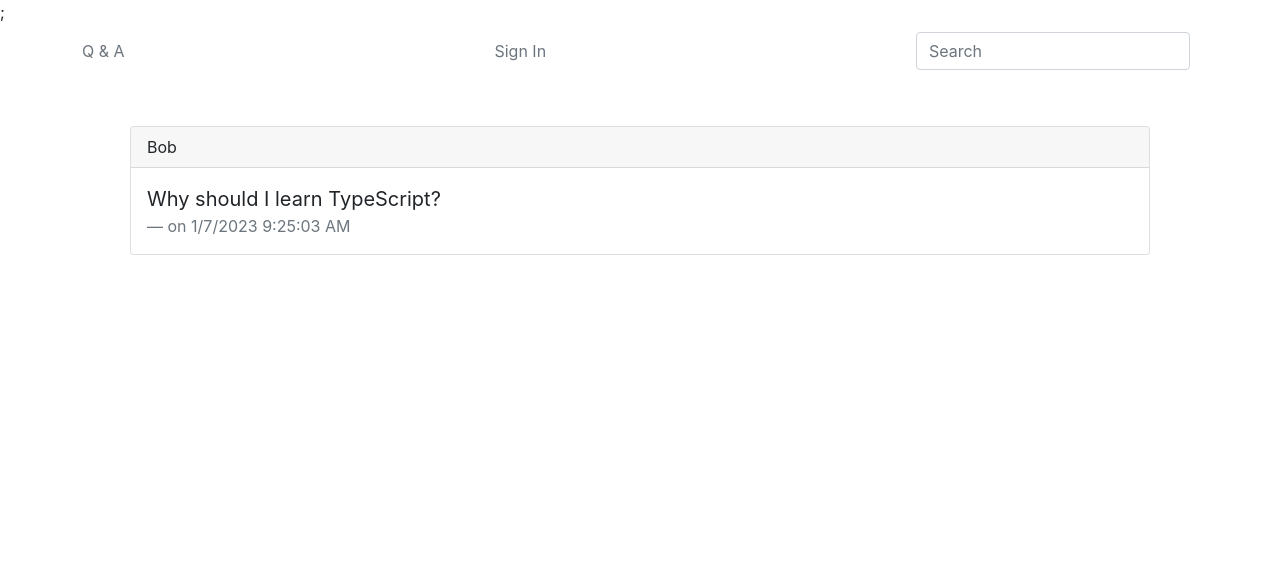
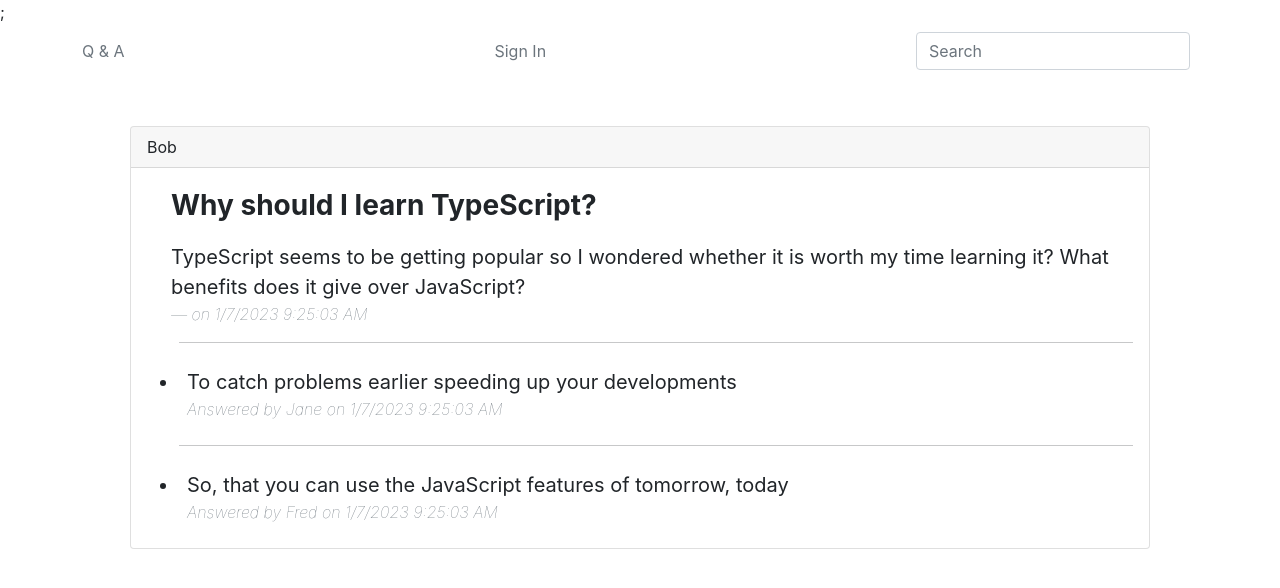
Before and after one commit to WissemHajbi/Quiz-frontend, a React (Create React App) app: page /question/1 in a window 1280 px wide. Shown: the top 588 px of the page. Built offline with nearby package versions, Linux system fonts and the light colour scheme.

Commit message:
Add: search by query parametrs, search component, answer components

```diff
--- /dev/null
+++ b/src/Answer.tsx
@@ -0,0 +1,16 @@
+import { AnswerData } from "./questionsData";
+
+interface Props {
+    data: AnswerData;
+}
+
+export const Answer = ({ data }: Props) => {
+    return (
+        <div>
+            <div>{data.content}</div>
+            <div className="text-secondary fs-6 fw-lighter fst-italic">{`Answered by ${
+                data.userName
+            } on ${data.created.toLocaleDateString()} ${data.created.toLocaleTimeString()}`}</div>
+        </div>
+    );
+};
--- /dev/null
+++ b/src/AnswerList.tsx
@@ -0,0 +1,21 @@
+import { AnswerData } from "./questionsData";
+import { Answer } from "./Answer";
+
+interface Props {
+    data?: AnswerData[];
+}
+
+export const AnswersList = ({ data }: Props) => {
+    return (
+        <ul>
+            {data?.map((answer) => (
+                <div>
+                    <hr />
+                    <li className="p-2" key={answer.Id}>
+                        <Answer data={answer} />
+                    </li>
+                </div>
+            ))}
+        </ul>
+    );
+};
--- a/src/Home.tsx
+++ b/src/Home.tsx
@@ -1,6 +1,10 @@
 import React from "react";
 import { QuestionList } from "./QuestionList";
-import { getUnansweredQuestions, QuestionData } from "./questionsData";
+import {
+    getAllQuestions,
+    getUnansweredQuestions,
+    QuestionData,
+} from "./questionsData";
 import { PageTitle } from "./PageTitle";
 import { useNavigate } from "react-router-dom";
 
@@ -10,7 +14,7 @@
 
     React.useEffect(() => {
         const doGetUnansweredQuestions = async () => {
-            const unansweredQuestions = await getUnansweredQuestions();
+            const unansweredQuestions = await getAllQuestions();
             setQuestions(unansweredQuestions);
             setQuestionsLoading(false);
         };
--- a/src/Question.tsx
+++ b/src/Question.tsx
@@ -6,17 +6,22 @@
     showContent?: boolean;
 }
 
-export const Question = ({ data, showContent }: Props) => (
-    <div>
-        <Link to={`/question/${data.Id}`}>{data.title}</Link>
+export const Question = ({ data, showContent = true }: Props) => (
+    <div className="mt-3">
+        <Link
+            className="text-dark text-decoration-none fs-3 "
+            to={`/question/${data.Id}`}
+        >
+            {data.title}
+        </Link>
         {showContent && (
-            <div>
+            <div className="text-secondary fw-lighter">
                 {data.content.length > 50
                     ? `${data.content.substring(0, 50)}...`
                     : data.content}
             </div>
         )}
-        <div>
+        <div className="text-secondary fw-lighter fst-italic">
             {`Asked by ${
                 data.userName
             } on ${data.created.toLocaleDateString()} ${data.created.toLocaleTimeString()}`}
--- a/src/QuestionList.tsx
+++ b/src/QuestionList.tsx
@@ -3,13 +3,13 @@
 import { Question } from "./Question";
 
 interface Props {
-    data: QuestionData[];
+    data?: QuestionData[];
     renderItem?: (item: QuestionData) => JSX.Element;
 }
 
 export const QuestionList = ({ data, renderItem }: Props) => (
-    <ul>
-        {data.map((question) => (
+    <ul className="m-3">
+        {data?.map((question) => (
             <li key={question.Id}>
                 {renderItem ? (
                     renderItem(question)
--- a/src/QuestionPage.tsx
+++ b/src/QuestionPage.tsx
@@ -2,6 +2,7 @@
 import React from "react";
 import { useParams } from "react-router-dom";
 import { QuestionData, getQuestion } from "./questionsData";
+import { AnswersList } from "./AnswerList";
 
 export const QuestionPage = () => {
     const [question, setQuestion] = React.useState<QuestionData | null>(null);
@@ -24,10 +25,18 @@
             </div>
             <div className="card-body">
                 <blockquote className="blockquote mb-0">
-                    <p>{question === null ? "" : question.title}</p>
-                    <footer className="blockquote-footer fs-6">
+                    <p className="fw-bold ms-4 fs-3">
+                        {question === null ? "" : question.title}
+                    </p>
+                    <p className="ms-4 text-dark">
+                        {question === null ? "" : question.content}
+                    </p>
+                    <footer className="blockquote-footer fs-6 ms-4 fw-lighter fst-italic">
                         {`on ${question?.created.toLocaleDateString()} ${question?.created.toLocaleTimeString()}`}
                     </footer>
+                    <AnswersList
+                        data={question === null ? undefined : question.answers}
+                    />
                 </blockquote>
             </div>
         </div>
--- a/src/SearchPage.tsx
+++ b/src/SearchPage.tsx
@@ -1,5 +1,25 @@
 import { Page } from "./Page";
+import { useSearchParams } from "react-router-dom";
+import { QuestionList } from "./QuestionList";
+import { searchQuestions, QuestionData } from "./questionsData";
+import React from "react";
 
 export const SearchPage = () => {
-    return <Page title="Search Results">{null}</Page>;
+    const [searchParams] = useSearchParams();
+    const [questions, setQuestions] = React.useState<QuestionData[]>();
+    const search = searchParams.get("critiria") || "";
+
+    React.useEffect(() => {
+        const doSearch = async (critiria: string) => {
+            const result = await searchQuestions(critiria);
+            setQuestions(result);
+        };
+        doSearch(search);
+    }, [search]);
+
+    return (
+        <Page title="Search Results">
+            {search && <p>for "{search}"</p>} <QuestionList data={questions} />
+        </Page>
+    );
 };
--- a/src/questionsData.ts
+++ b/src/questionsData.ts
@@ -61,3 +61,19 @@
     const result = questions.filter((q) => q.Id == Id);
     return result.length === 0 ? null : result[0];
 };
+
+export const getAllQuestions = async (): Promise<QuestionData[]> => {
+    await wait(200);
+    return questions;
+};
+
+export const searchQuestions = async (
+    critiria: string
+): Promise<QuestionData[]> => {
+    await wait(300);
+    return questions.filter(
+        (q) =>
+            q.title.toLowerCase().indexOf(critiria.toLowerCase()) >= 0 ||
+            q.content.toLowerCase().indexOf(critiria.toLowerCase()) >= 0
+    );
+};
```
Also changed, not shown: 1 other file (tests, documents, lock files or other folders).
